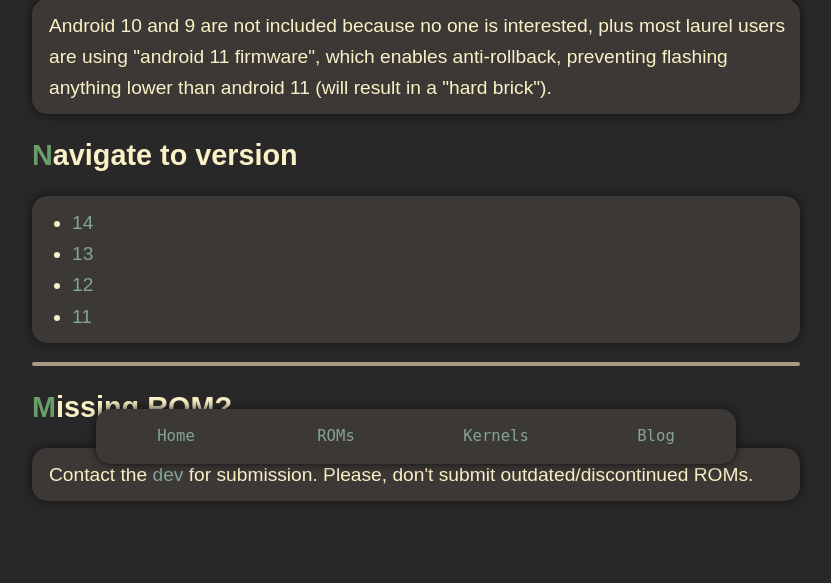
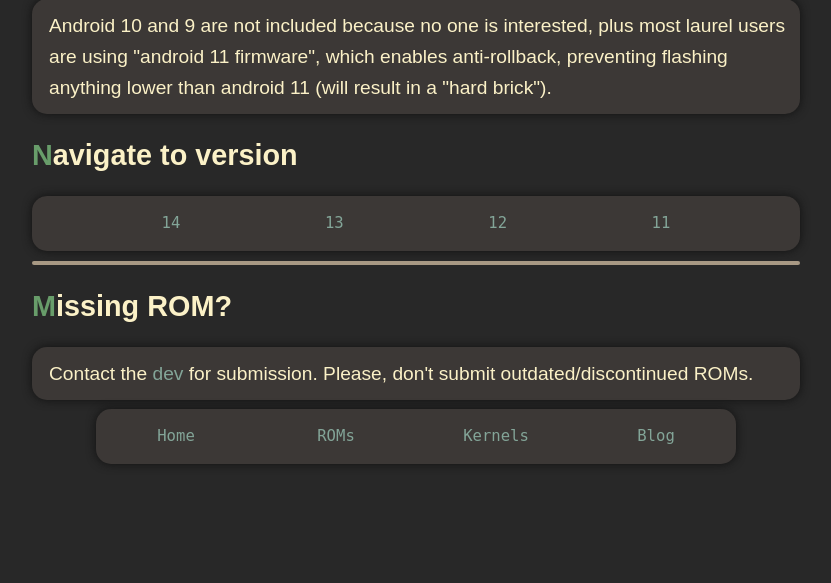
Before and after one commit to devlocalhost/laurel_updates, a Flask app: template templates/roms.html in a window 1280 px wide. Shown: the part 311-894 px from the top of the page, without its empty margins (224-1055 px from the left). After the commit the page ends 775 px from the top, so only its background shows below. Run offline with Flask 3, Linux system fonts and the light colour scheme; the template is opened without the code that fills it, so the values that code supplies are empty; parts of the project's set-up code (start-up, migrations or seed data) failed here and were passed over.

Commit message:
tabs for roms endpoint

```diff
--- a/templates/roms.html
+++ b/templates/roms.html
@@ -4,6 +4,35 @@
     .adrod::first-letter {
         color: #d3869b;
     }
+
+    .tabs {
+            display: flex;
+            justify-content: space-evenly;
+  background-color: var(--navbar-background-color);
+  border-radius: 15px;
+  box-shadow: 0 0 var(--box-border-size) var(--box-border-color);
+}
+
+.tabs a {
+  font-family: monospace;
+    text-decoration: none;
+    padding: 15px;
+    border-radius: 15px;
+}
+
+.tabs a:hover {
+  background-color: var(--navbar-a-hover);
+  border-radius: 15px;
+}
+
+.cont {
+  display: none;
+}
+
+.cont:target {
+  display: block;
+}
+
 </style>
 {% endblock %}{% block content %}
 <div class="navigation-top">
@@ -25,24 +54,27 @@
 </p>
 
 <h2 class="colored" id="top">Navigate to version</h2>
-<ul>
-    <li><a href="#a14" class="no-fade-animation">14</a></li>
-    <li><a href="#a13" class="no-fade-animation">13</a></li>
-    <li><a href="#a12" class="no-fade-animation">12</a></li>
-    <li><a href="#a11" class="no-fade-animation">11</a></li>
-</ul>
+<div class="tabs">
+            <a href="#14" class="no-fade-animation">14</a>
+            <a href="#13" class="no-fade-animation">13</a>
+            <a href="#12" class="no-fade-animation">12</a>
+            <a href="#11" class="no-fade-animation">11</a>
+        </div>
+
+        <!-- <div id="changelog" class="cont"> -->
+
 
 {% for version, roms in roms_data.items() %}
-<div id="a{{ version }}">
-    <h2 class="adrod">Android {{ version }} ROMs:</h2>
-</div>
-<ul>
+<div id="{{ version }}" class="cont">
+    <h2 class="adrod">Android {{ version }}</h2>
+    <ul>
     {% for rom in roms %}
     <li>
         <a href="roms/{{ rom['route_name'] }}">{{ rom["name"] }}</a>
     </li>
     {% endfor %}
-</ul>
+    </ul>
+</div>
 {% endfor %}
 
 <hr />
```
